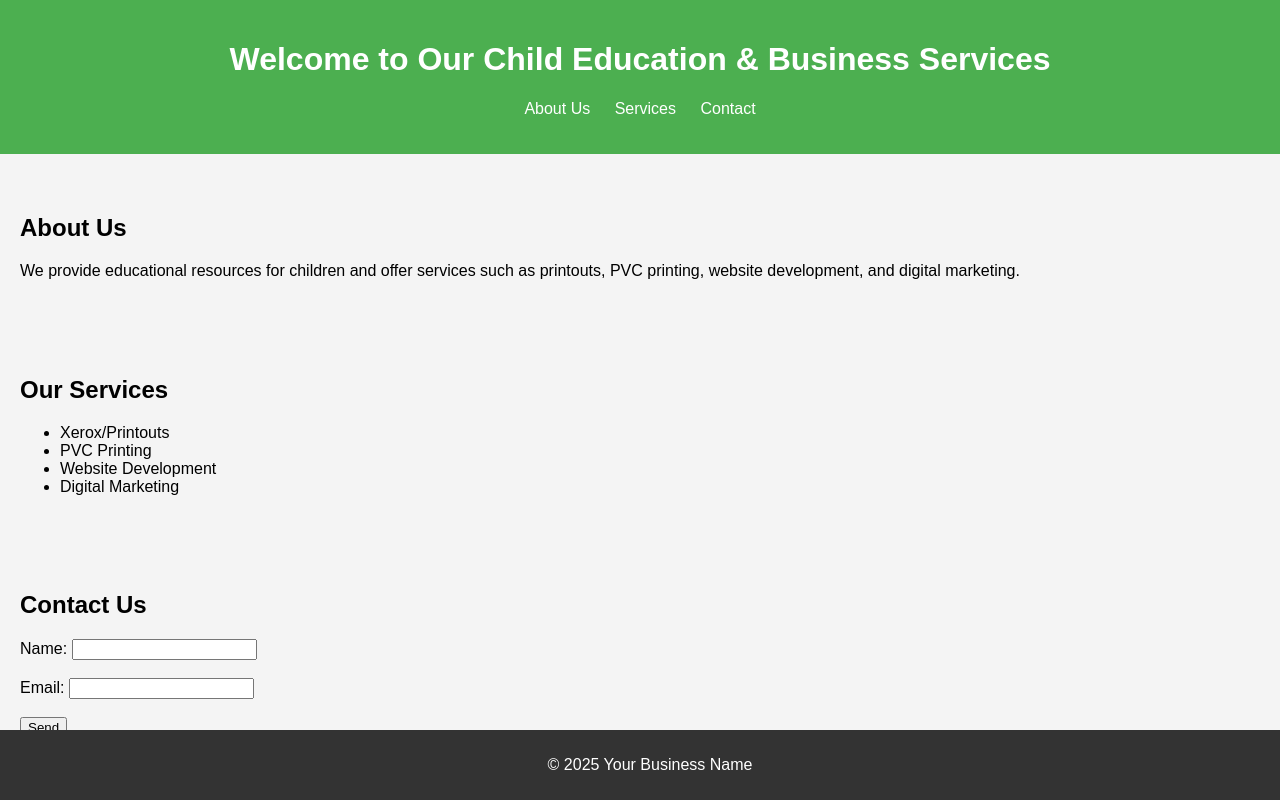
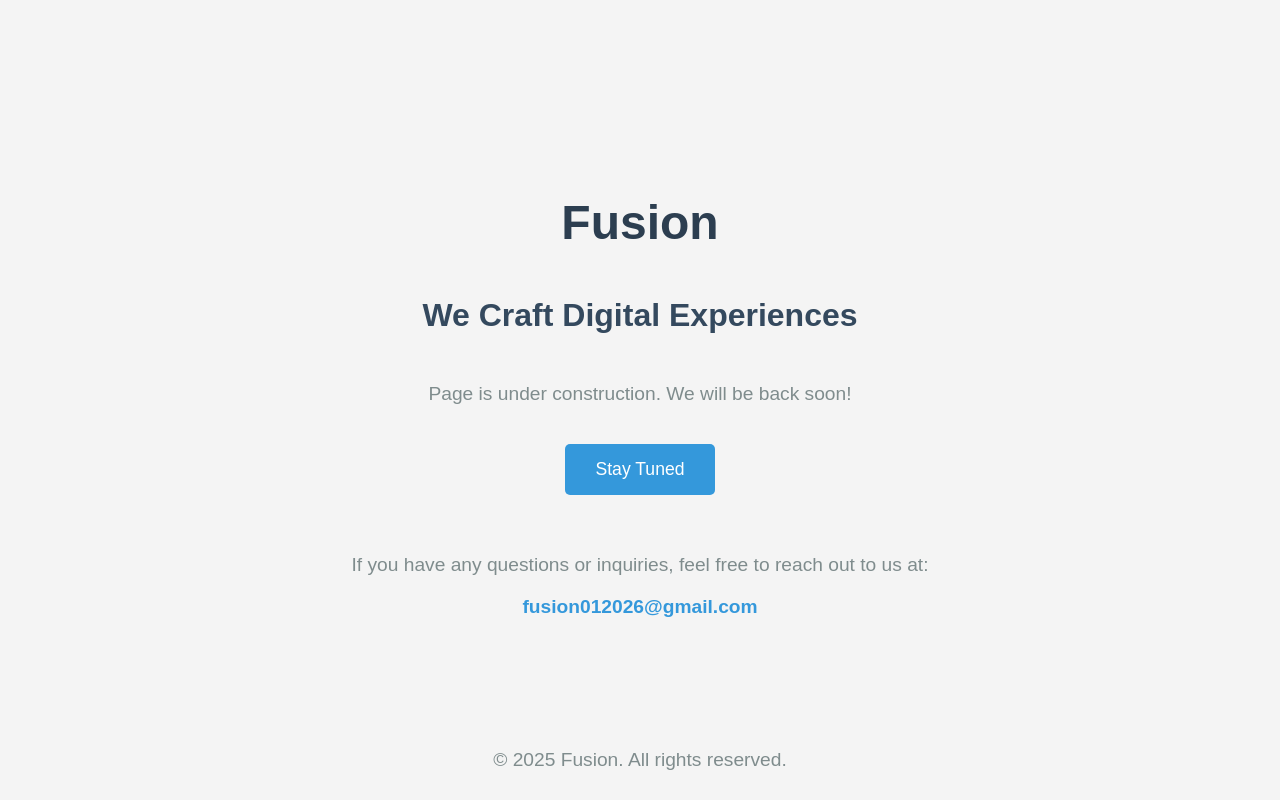
Before and after one commit to fusion012026-afk/fusionzone, a plain HTML site: page index.html in a window 1280 px wide. Drawn offline with Linux system fonts and the light colour scheme.

Commit message:
Revamp index.html for landing
Updated the HTML structure and styling for a new design.

```diff
--- a/index.html
+++ b/index.html
@@ -1,51 +1,110 @@
 <!DOCTYPE html>
 <html lang="en">
 <head>
-    <meta charset="UTF-8">
-    <meta name="viewport" content="width=device-width, initial-scale=1.0">
-    <title>Child Education & Business Services</title>
-    <link rel="stylesheet" href="styles.css">
+  <meta charset="UTF-8">
+  <meta name="viewport" content="width=device-width, initial-scale=1.0">
+  <meta http-equiv="X-UA-Compatible" content="ie=edge">
+  <title>Fusion - We Craft Digital Experiences</title>
+  <style>
+    /* Basic styling */
+    body {
+      font-family: Arial, sans-serif;
+      background-color: #f4f4f4;
+      color: #333;
+      margin: 0;
+      padding: 0;
+      text-align: center;
+    }
+
+    /* Centering everything vertically and horizontally */
+    .container {
+      display: flex;
+      justify-content: center;
+      align-items: center;
+      height: 100vh;
+      flex-direction: column;
+    }
+
+    h1 {
+      font-size: 3rem;
+      color: #2c3e50;
+      margin-bottom: 20px;
+    }
+
+    h2 {
+      font-size: 2rem;
+      color: #34495e;
+      margin-bottom: 30px;
+    }
+
+    p {
+      font-size: 1.2rem;
+      color: #7f8c8d;
+    }
+
+    /* Adding some styling to the footer */
+    footer {
+      position: absolute;
+      bottom: 10px;
+      left: 50%;
+      transform: translateX(-50%);
+      font-size: 0.9rem;
+      color: #95a5a6;
+    }
+
+    /* Styling the "Coming Soon" button */
+    .button {
+      background-color: #3498db;
+      color: white;
+      padding: 15px 30px;
+      border: none;
+      font-size: 1.1rem;
+      cursor: pointer;
+      border-radius: 5px;
+      text-decoration: none;
+      margin-top: 20px;
+    }
+
+    .button:hover {
+      background-color: #2980b9;
+    }
+
+    /* Contact section styling */
+    .contact {
+      margin-top: 40px;
+      font-size: 1.1rem;
+      color: #34495e;
+    }
+
+    .contact a {
+      color: #3498db;
+      text-decoration: none;
+      font-weight: bold;
+    }
+
+    .contact a:hover {
+      color: #2980b9;
+    }
+  </style>
 </head>
 <body>
-    <header>
-        <h1>Welcome to Our Child Education & Business Services</h1>
-        <nav>
-            <ul>
-                <li><a href="#about">About Us</a></li>
-                <li><a href="#services">Services</a></li>
-                <li><a href="#contact">Contact</a></li>
-            </ul>
-        </nav>
-    </header>
 
-    <section id="about">
-        <h2>About Us</h2>
-        <p>We provide educational resources for children and offer services such as printouts, PVC printing, website development, and digital marketing.</p>
-    </section>
+  <div class="container">
+    <h1>Fusion</h1>
+    <h2>We Craft Digital Experiences</h2>
+    <p>Page is under construction. We will be back soon!</p>
+    <a href="#" class="button">Stay Tuned</a>
 
-    <section id="services">
-        <h2>Our Services</h2>
-        <ul>
-            <li>Xerox/Printouts</li>
-            <li>PVC Printing</li>
-            <li>Website Development</li>
-            <li>Digital Marketing</li>
-        </ul>
-    </section>
+    <!-- Contact Us Section -->
+    <div class="contact">
+      <p>If you have any questions or inquiries, feel free to reach out to us at:</p>
+      <p><a href="mailto:fusion012026@gmail.com">fusion012026@gmail.com</a></p>
+    </div>
+  </div>
 
-    <section id="contact">
-        <h2>Contact Us</h2>
-        <form>
-            <label for="name">Name:</label>
-            <input type="text" id="name" name="name" required><br><br>
-            <label for="email">Email:</label>
-            <input type="email" id="email" name="email" required><br><br>
-            <button type="submit">Send</button>
-        </form>
-    </section>
+  <footer>
+    <p>&copy; 2025 Fusion. All rights reserved.</p>
+  </footer>
 
-    <footer>
-        <p>&copy; 2025 Your Business Name</p>
-    </footer>
 </body>
 </html>
```
